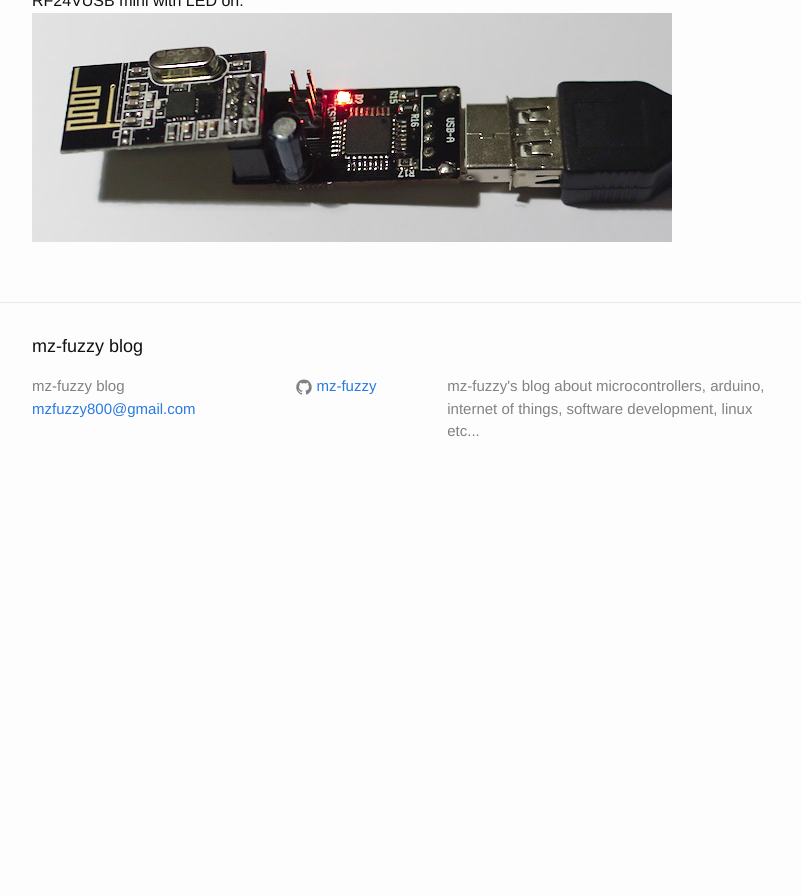
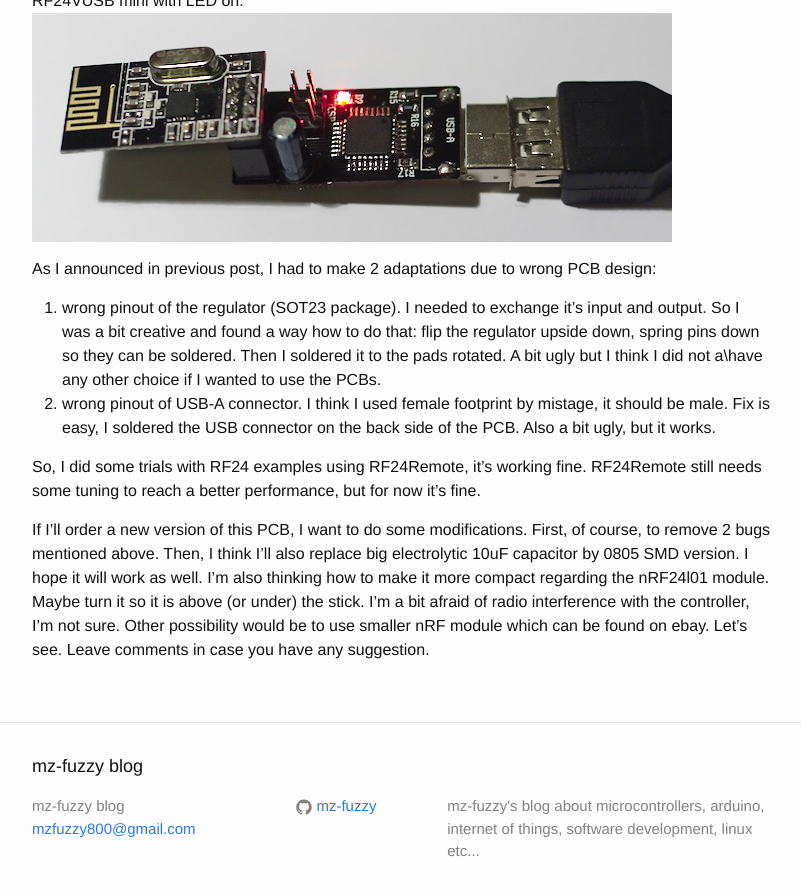
Before and after one commit to martin-mat/mz-fuzzy.github.io, a Jekyll site: the page built from _posts/2015-03-01-RF24VUSB mini.md, in a window 1280 px wide and 900 px high, scrolled down 3578 px. Shown: the top 896 px of the window, without its empty margins (238-1039 px from the left). Built offline with Jekyll 4.4.1, drawn with Linux system fonts in a browser that asks for light colours; before the commit the page ends 4081 px from its top, so only the background shows below that.

Commit message:
rf24vusb mini edit

```diff
--- a/_posts/2015-03-01-RF24VUSB mini.md
+++ b/_posts/2015-03-01-RF24VUSB mini.md
@@ -33,3 +33,12 @@ The stick after soldering of all components:
 
 RF24VUSB mini with LED on:
 ![RF24VUSB mini LED]({{ site.url }}/assets/rf24vusb_mini/RF24VUSB_mini_led.jpg "RF24VUSB mini led")
+
+As I announced in previous post, I had to make 2 adaptations due to wrong PCB design:
+
+1. wrong pinout of the regulator (SOT23 package). I needed to exchange it's input and output. So I was a bit creative and found a way how to do that: flip the regulator upside down, spring pins down so they can be soldered. Then I soldered it to the pads rotated. A bit ugly but I think I did not a\have any other choice if I wanted to use the PCBs.
+2. wrong pinout of USB-A connector. I think I used female footprint by mistage, it should be male. Fix is easy, I soldered the USB connector on the back side of the PCB. Also a bit ugly, but it works.
+
+So, I did some trials with RF24 examples using RF24Remote, it's working fine. RF24Remote still needs some tuning to reach a better performance, but for now it's fine.
+
+If I'll order a new version of this PCB, I want to do some modifications. First, of course, to remove 2 bugs mentioned above. Then, I think I'll also replace big electrolytic 10uF capacitor by 0805 SMD version. I hope it will work as well. I'm also thinking how to make it more compact regarding the nRF24l01 module. Maybe turn it so it is above (or under) the stick. I'm a bit afraid of radio interference with the controller, I'm not sure. Other possibility would be to use smaller nRF module which can be found on ebay. Let's see. Leave comments in case you have any suggestion.
```
